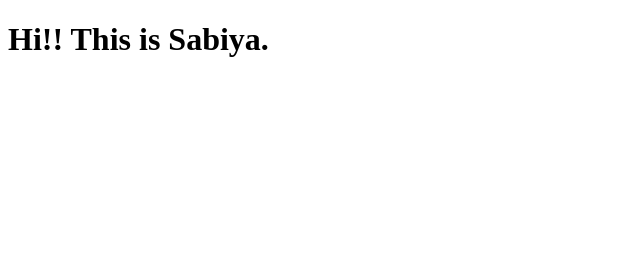
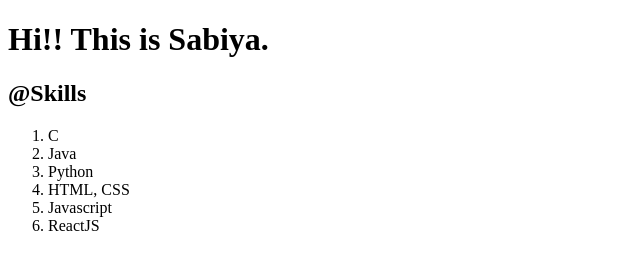
Before and after one commit to nerdfswd/getting-started, a plain HTML site: page index.html in a window 1280 px wide. Shown: the whole page, without its empty margins (0-640 px from the left). Drawn offline with Linux system fonts and the light colour scheme.

Commit message:
added skills details
Added skills details in list form.

```diff
--- a/index.html
+++ b/index.html
@@ -4,5 +4,15 @@
 </head>
 <body>
     <h1> Hi!! This is Sabiya.</h1>
+
+    <h2> @Skills</h2>
+    <ol>
+        <li> C</li>
+        <li>Java</li>
+        <li>Python</li>
+        <li>HTML, CSS</li>
+        <li>Javascript</li>
+        <li>ReactJS</li>
+    </ol>
 </body>
 </html>
```
